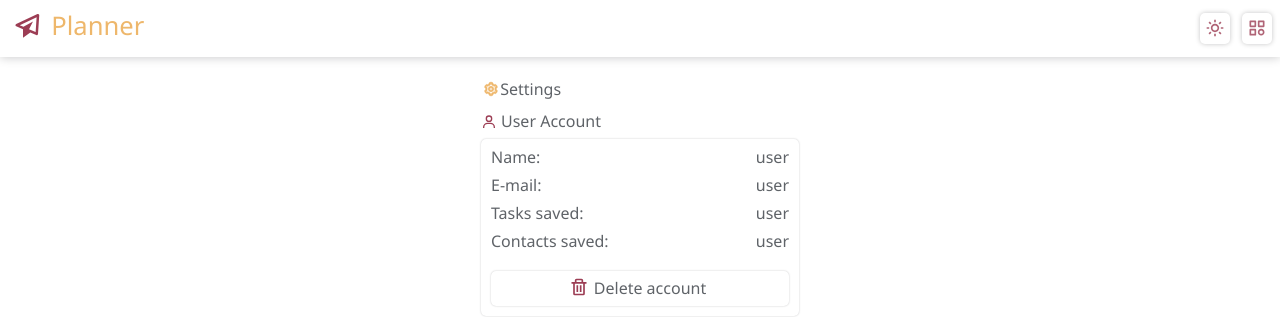
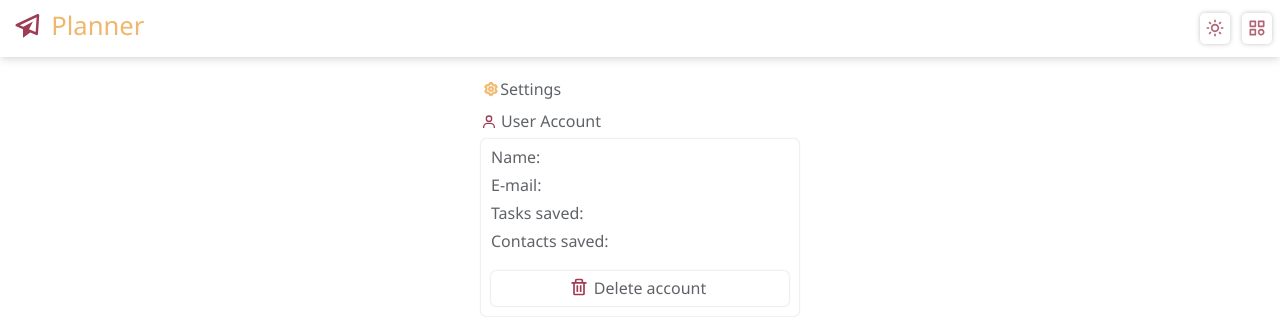
Before and after one commit to KainNhantumbo/Planner-App, a React (Vite) app: page /settings in a window 1280 px wide. Shown: the top 317 px of the page. Built offline with nearby package versions, Linux system fonts and the light colour scheme; no server answers; sample sign-in values are in the browser's storage.

Commit message:
fix: fixed navbar colors desappear bug, when switching color theme.

```diff
--- a/src/App.jsx
+++ b/src/App.jsx
@@ -46,12 +46,10 @@ function App() {
 	const modeSwitcher = () => {
 		if (colors === lightTheme) {
 			setIconMode({ icon: <BiMoon />, name: 'moon' });
-			setMenuStatus(() => 'none');
 			setColors(() => darkTheme);
 			localStorage.setItem('theme', JSON.stringify('moon'));
 		} else {
 			setIconMode({ icon: <BiSun />, name: 'sun' });
-			setMenuStatus(() => 'none');
 			localStorage.setItem('theme', JSON.stringify('sun'));
 			setColors(() => lightTheme);
 		}
--- a/src/pages/Settings.jsx
+++ b/src/pages/Settings.jsx
@@ -13,9 +13,6 @@ import { deleteUser, getUserInfo } from '../services/Users';
 
 const Settings = () => {
 	const [userData, setUserData] = useState([]);
-	const { user } = userData;
-
-	const user_info = console.log(user);
 
 	useEffect(() => {
 		getUserInfo(setUserData);
@@ -31,19 +28,21 @@ const Settings = () => {
 					<section>
 						<div className='info'>
 							<span>Name:</span>
-							<span>user</span>
+							<span>
+								{userData.user?.map((user) => user.name + ' ' + user.surname)}
+							</span>
 						</div>
 						<div className='info'>
 							<span>E-mail:</span>
-							<span>user</span>
+							<span>{userData.user?.map((user) => user.email)}</span>
 						</div>
 						<div className='info'>
 							<span>Tasks saved:</span>
-							<span>user</span>
+							<span>{userData.tasks_saved}</span>
 						</div>
 						<div className='info'>
 							<span>Contacts saved:</span>
-							<span>user</span>
+							<span>{userData.contacts_saved}</span>
 						</div>
 						<div>
 							<button>
--- a/src/styles/header.js
+++ b/src/styles/header.js
@@ -87,14 +87,12 @@ export const HeaderContainer = styled.section`
 		}
 		animation: identifier 500ms ease forwards;
 		transition: 500ms ease;
-		background-color: rgba(${({ theme }) => theme.secondaryColor}, 0.3);
+		background: rgba(${({ theme }) => theme.backgorundColor}, 0.3);
 		backdrop-filter: blur(10px);
 		max-width: 200px;
 		position: fixed;
 		height: 100vh;
-		background-color: rgb(${({ theme }) => theme.backgroundColor});
 		box-shadow: 0 5px 5px rgb(${({ theme }) => theme.shadows});
-		border-top: 1px solid rgba(${({ theme }) => theme.shadows}, 0.5);
 
 		ul {
 			display: flex;
```
